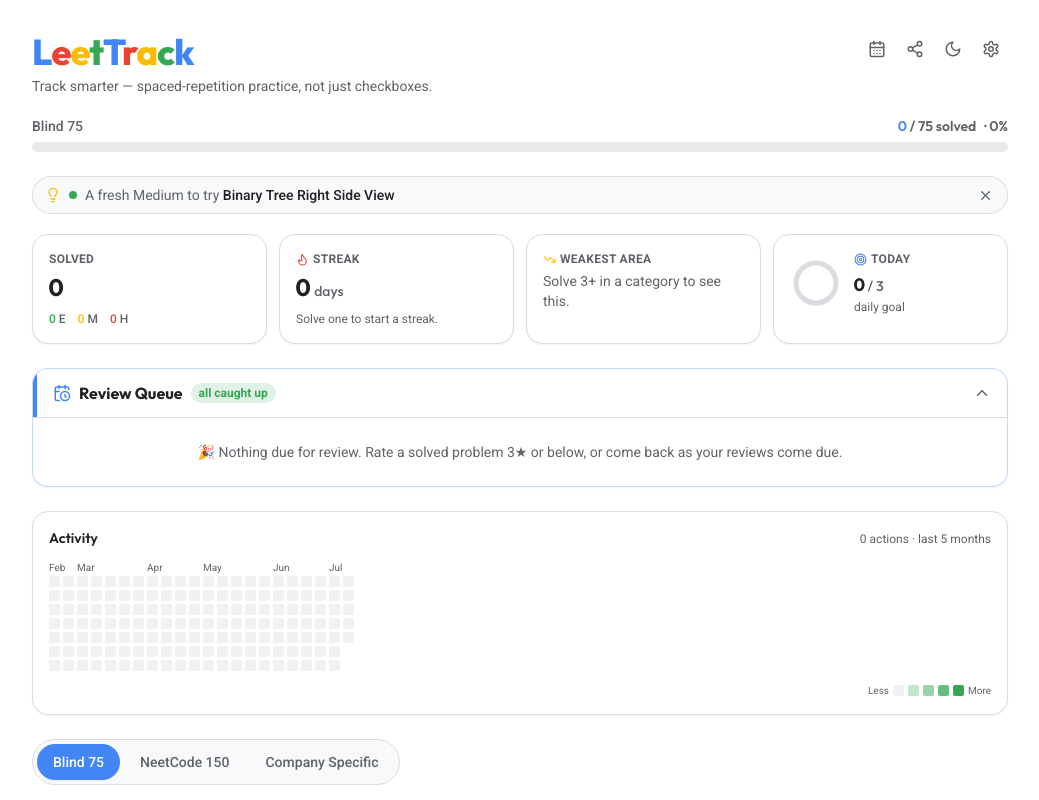
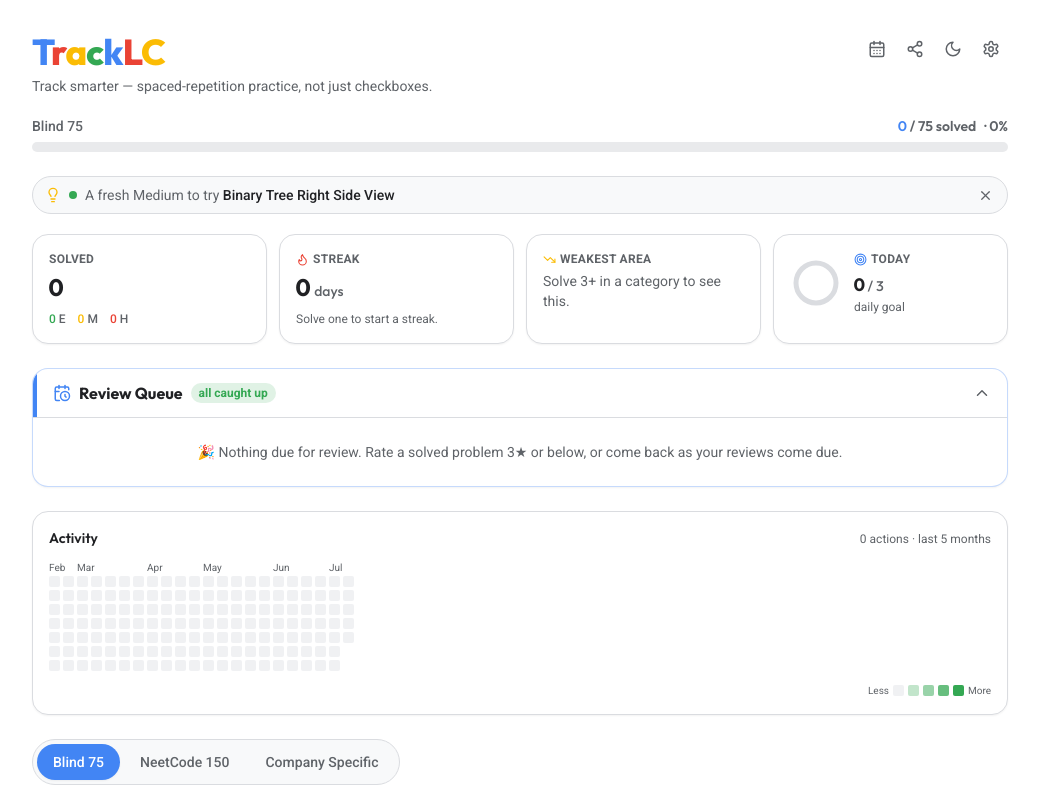
Before and after one commit to grcfu/tracklc, a React (Vite) app: page / in a window 1280 px wide. Shown: the top 800 px of the page, without its empty margins (120-1159 px from the left). Built offline with nearby package versions, Linux system fonts and the light colour scheme.

Commit message:
Rename app from LeetTrack to TrackLC
Updates the wordmark (Logo), page <title>, README, share-card copy, and
the exported backup filename prefix. "LeetCode Tracker" is kept as the
descriptive subtitle.

Co-Authored-By: Claude Opus 4.8 (1M context) <noreply@anthropic.com>

```diff
--- a/index.html
+++ b/index.html
@@ -9,7 +9,7 @@
       name="description"
       content="A lightweight, fully client-side personal LeetCode tracker with spaced-repetition review."
     />
-    <title>LeetTrack — LeetCode Tracker</title>
+    <title>TrackLC — LeetCode Tracker</title>
     <link rel="preconnect" href="https://fonts.googleapis.com" />
     <link rel="preconnect" href="https://fonts.gstatic.com" crossorigin />
     <link
--- a/src/components/Logo.tsx
+++ b/src/components/Logo.tsx
@@ -1,6 +1,6 @@
 import { LOGO_COLORS } from '../lib/ui'
 
-const WORD = 'LeetTrack'
+const WORD = 'TrackLC'
 
 /** The wordmark: each letter in a cycling Google color, like the Google logo. */
 export function Logo({ className = '' }: { className?: string }) {
--- a/src/components/ShareCard.tsx
+++ b/src/components/ShareCard.tsx
@@ -57,7 +57,7 @@ export function ShareCard({ progress, date }: ShareCardProps) {
             🔥 <span className="font-medium text-ink">{streak}-day</span> streak
           </>
         ) : (
-          'Practicing with spaced repetition on LeetTrack.'
+          'Practicing with spaced repetition on TrackLC.'
         )}
       </p>
     </div>
--- a/src/lib/backup.ts
+++ b/src/lib/backup.ts
@@ -3,7 +3,7 @@ import { todayISO } from './dates'
 
 /** Filename for an exported backup, dated so backups sort chronologically. */
 export function backupFilename(): string {
-  return `leettrack-backup-${todayISO()}.json`
+  return `tracklc-backup-${todayISO()}.json`
 }
 
 /** Trigger a client-side download of the store as pretty-printed JSON. */
```
Also changed, not shown: 1 other file (tests, documents, lock files or other folders).
